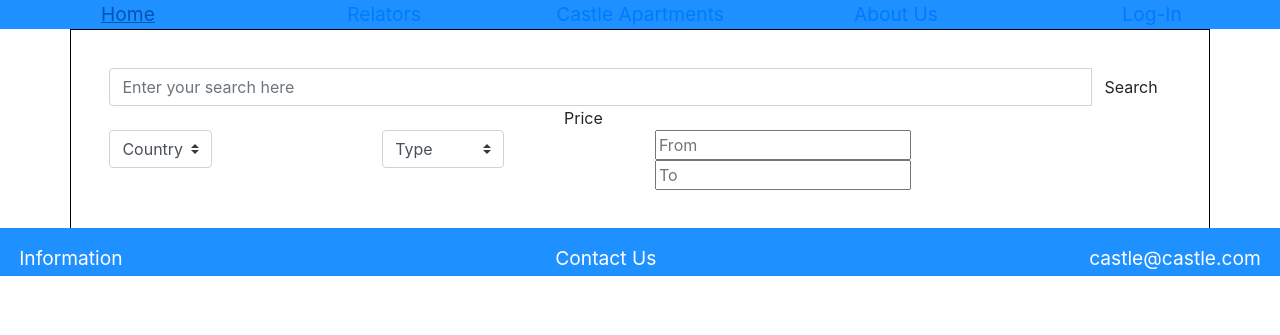
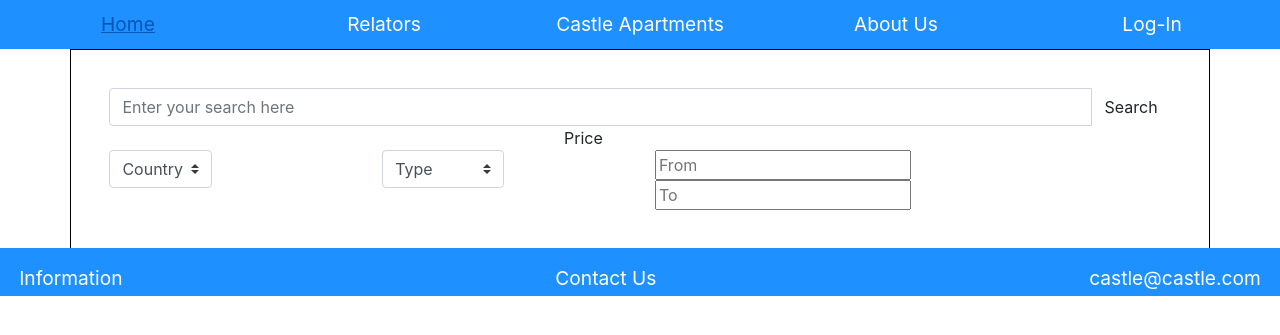
Before and after one commit to Runar16/Verklegt_2, a Django app: page / in a window 1280 px wide. Shown: the top 335 px of the page. Run offline with Django 3.2, Linux system fonts and the light colour scheme; data that the repository does not hold is empty; some libraries are stand-ins or nearby versions.

Commit message:
navbar done

```diff
--- a/static/css/main.css
+++ b/static/css/main.css
@@ -173,3 +173,9 @@
     text-align: right;
     padding: 10px 10px 10px 0;
 }
+
+.navbar-element {
+    color: white;
+    width: 20%;
+    padding: 10px 0 10px 0;
+}
--- a/templates/base.html
+++ b/templates/base.html
@@ -14,14 +14,14 @@
 <body>
     <nav class="top-navigation b-menu  trans">
         <div class="navbar-container" style="display: flex; flex-wrap: wrap;">
-            <a href="{% url 'frontpage' %}" style="width: 20%">Home</a>
-            <a href="{% url 'realtor' %}" style="width: 20%">Relators</a>
-            <a href="{% url 'frontpage' %}" style="width: 20%">Castle Apartments</a>
-            <a href="#" style="width: 20%">About Us</a>
+            <a href="{% url 'frontpage' %}" class="navbar-element">Home</a>
+            <a href="{% url 'realtor' %}" class="navbar-element">Relators</a>
+            <a href="{% url 'frontpage' %}" class="navbar-element">Castle Apartments</a>
+            <a href="#" class="navbar-element">About Us</a>
             {% if user.is_authenticated %}
-                <a href="{%url 'profile' %}" style="width: 20%">Profile</a>
+                <a href="{%url 'profile' %}" class="navbar-element">Profile</a>
             {% else %}
-                <a href="{% url 'login' %}" style="width: 20%">Log-In</a>
+                <a href="{% url 'login' %}" class="navbar-element">Log-In</a>
             {% endif %}
         </div>
 
```
